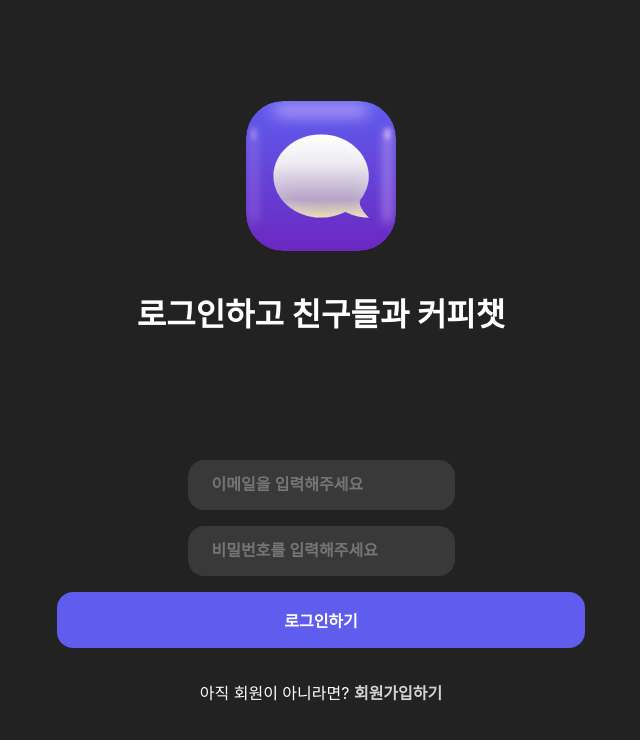
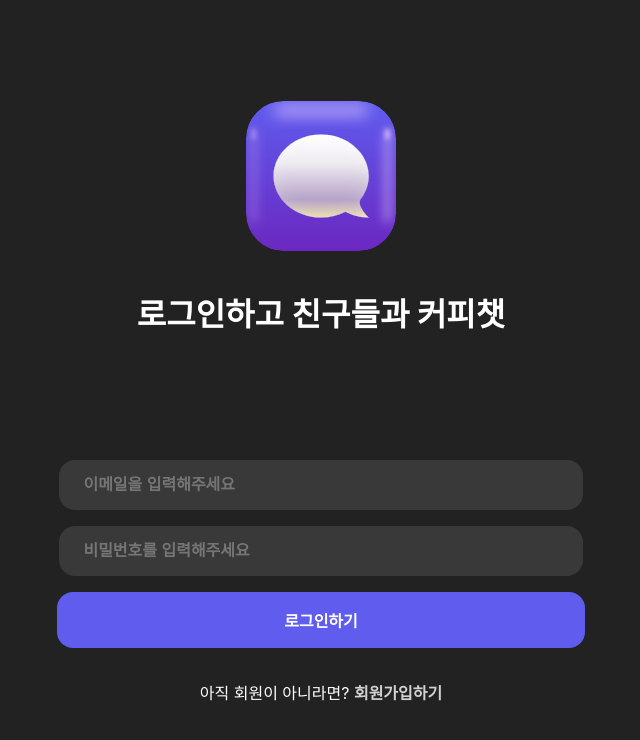
Before and after one commit to Ringle-Mentoring-1st/React-Chat-App-Jonghyeon, a React (Create React App) app: page /login in a window 1280 px wide. Shown: the top 740 px of the page, without its empty margins (319-959 px from the left). Built offline with nearby package versions, Linux system fonts and the light colour scheme; no server answers.

Commit message:
Style - Login, Signup Page TextInput

```diff
--- a/src/pages/LoginPage/index.tsx
+++ b/src/pages/LoginPage/index.tsx
@@ -85,12 +85,14 @@ function LoginPage() {
             value={email}
             onChange={e => emailChangeHandler(e)}
             placeholder="이메일을 입력해주세요"
+            fill
           />
           <TextInput
             type="password"
             value={pw}
             onChange={e => passwordChangeHandler(e)}
             placeholder="비밀번호를 입력해주세요"
+            fill
           />
           <Button fill color="primary">
             로그인하기
--- a/src/pages/SignupPage/index.tsx
+++ b/src/pages/SignupPage/index.tsx
@@ -146,18 +146,21 @@ function SignupPage() {
             value={email}
             onChange={e => onChange(e, 'email')}
             placeholder="이메일을 입력해주세요"
+            fill
           />
           <TextInput
             type="password"
             value={pw}
             onChange={e => onChange(e, 'pw')}
             placeholder="비밀번호를 입력해주세요"
+            fill
           />
           <TextInput
             type="text"
             value={nickName}
             onChange={e => onChange(e, 'nickName')}
             placeholder="닉네임를 입력해주세요"
+            fill
           />
           <select
             name="pets"
--- a/src/ui/TextInput/styles.scss
+++ b/src/ui/TextInput/styles.scss
@@ -11,6 +11,6 @@ input {
   margin-bottom: 16px;
 
   &.filled {
-    width: 100%;
+    width: 90%;
   }
 }
```
